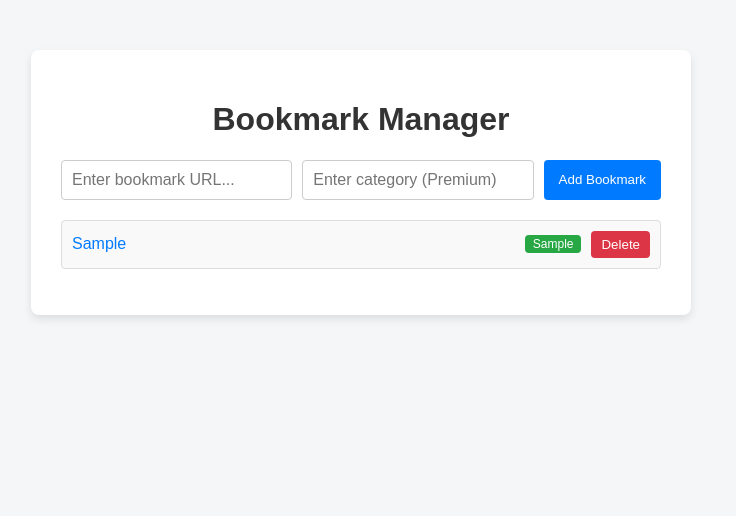
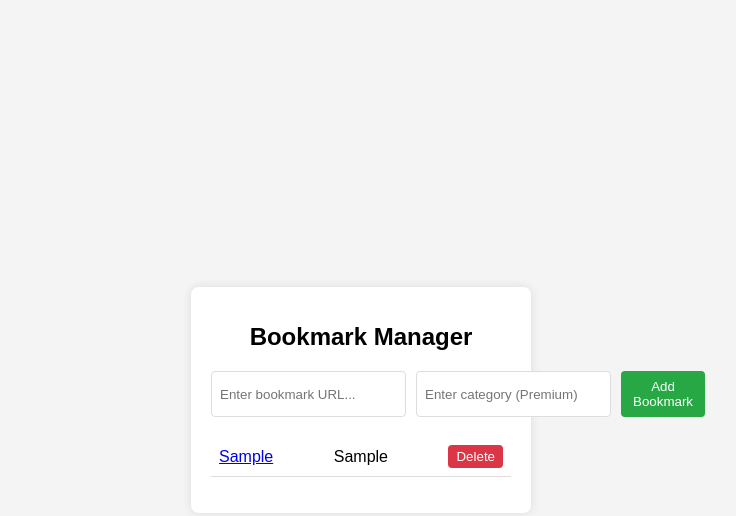
Before and after one commit to Imashiuthpala/bookmark-manager, a plain HTML site: page index.html in a window 1280 px wide. Both pictures are taken after typing "Sample", "Sample" into the empty fields and a click on the button "Add Bookmark". Shown: the whole page, without its empty margins (279-1015 px from the left). Drawn offline with Linux system fonts and the light colour scheme.

```diff
--- a/styles.css
+++ b/styles.css
@@ -1,95 +1,72 @@
-/* styles.css */
-
 body {
     font-family: Arial, sans-serif;
-    background-color: #f4f6f8;
+    background-color: #f4f4f4;
+    display: flex;
+    justify-content: center;
+    align-items: center;
+    height: 100vh;
     margin: 0;
-    padding: 0;
 }
 
 .container {
-    max-width: 600px;
-    margin: 50px auto;
-    padding: 30px;
-    background: #ffffff;
-    box-shadow: 0 4px 8px rgba(0, 0, 0, 0.1);
+    background-color: #fff;
+    padding: 20px;
     border-radius: 8px;
+    box-shadow: 0 0 10px rgb(0 0 0 / 10%);
+    width: 300px;
 }
 
 h1 {
     text-align: center;
-    color: #333;
+    font-size: 24px;
+    margin-bottom: 20px;
 }
 
 .input-section {
     display: flex;
     gap: 10px;
     margin-bottom: 20px;
-    flex-wrap: wrap;
 }
 
-.input-section input {
+input {
     flex: 1;
-    padding: 10px;
-    font-size: 16px;
-    border: 1px solid #ccc;
+    padding: 8px;
+    border: 1px solid #ddd;
     border-radius: 4px;
 }
 
-.input-section button {
-    padding: 10px 15px;
-    background-color: #007bff;
+button {
+    padding: 8px 12px;
+    background-color: #28a745;
+    color: #fff;
     border: none;
-    color: white;
     border-radius: 4px;
     cursor: pointer;
 }
 
-.input-section button:hover {
-    background-color: #0056b3;
+button:hover {
+    background-color: #218838;
 }
 
-#bookmarkList {
+ul {
     list-style: none;
     padding: 0;
 }
 
-.bookmark-item {
+li {
     display: flex;
+    justify-content: space-between;
     align-items: center;
-    justify-content: space-between;
-    background: #f9f9f9;
-    border: 1px solid #ddd;
-    padding: 10px;
-    margin-bottom: 10px;
-    border-radius: 4px;
+    padding: 8px;
+    border-bottom: 1px solid #ddd;
 }
 
-.bookmark-item a {
-    color: #007bff;
-    text-decoration: none;
-    flex: 1;
-}
-
-.category-badge {
-    background-color: #28a745;
-    color: white;
-    padding: 2px 8px;
-    border-radius: 4px;
-    margin-left: 10px;
-    font-size: 12px;
+li.completed {
+    text-decoration: line-through;
+    color: #888;
 }
 
 .delete-btn {
     background-color: #dc3545;
-    border: none;
-    color: white;
-    padding: 6px 10px;
-    border-radius: 4px;
-    margin-left: 10px;
-    cursor: pointer;
+    padding: 4px 8px;
 }
-
-.delete-btn:hover {
-    background-color: #c82333;
-}
```
